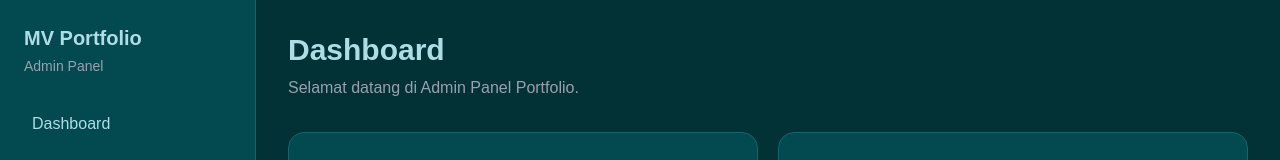
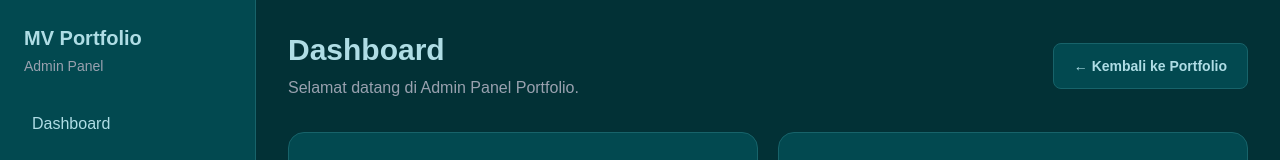
Before and after one commit to mvidicvirdiansyah-web/nextjs-v2, a Next.js app: page /admin/dashboard in a window 1280 px wide. Shown: the top 160 px of the page. Built offline with nearby package versions, Linux system fonts and the light colour scheme; no server answers; the database is empty.

Commit message:
Add back to portfolio button

```diff
--- a/src/app/(admin)/admin/dashboard/page.tsx
+++ b/src/app/(admin)/admin/dashboard/page.tsx
@@ -1,6 +1,8 @@
 "use client";
 
 import { useEffect, useState } from "react";
+import Link from "next/link";
+
 import { createClient } from "@/lib/client";
 
 type Project = {
@@ -24,11 +26,7 @@ export default function DashboardPage() {
         .order("id", { ascending: true });
 
       if (error) {
-        console.error(
-          "Gagal mengambil data proyek:",
-          error
-        );
-
+        console.error("Gagal mengambil data proyek:", error);
         setLoading(false);
         return;
       }
@@ -42,8 +40,9 @@ export default function DashboardPage() {
 
   return (
     <div className="p-6 md:p-8">
-      {/* Header */}
-      <div className="mb-8">
+      {/* HEADER */}
+      <div className="mb-8 flex flex-col gap-5 md:flex-row md:items-center md:justify-between">
+        <div>
           <h1 className="text-3xl font-bold">
             Dashboard
           </h1>
@@ -53,7 +52,16 @@ export default function DashboardPage() {
           </p>
         </div>
 
-      {/* Statistics */}
+        {/* KEMBALI KE PORTFOLIO */}
+        <Link
+          href="/"
+          className="inline-flex w-fit items-center rounded-lg border border-[#17636a] bg-[#024950] px-5 py-3 text-sm font-semibold text-[#AFDDE5] transition hover:border-cyan-400 hover:bg-[#17636a] hover:text-white"
+        >
+          ← Kembali ke Portfolio
+        </Link>
+      </div>
+
+      {/* STATISTICS */}
       <div className="grid gap-5 sm:grid-cols-2">
         <div className="rounded-2xl border border-[#17636a] bg-[#024950] p-6">
           <p className="text-sm text-gray-400">
@@ -76,7 +84,7 @@ export default function DashboardPage() {
         </div>
       </div>
 
-      {/* Recent Projects */}
+      {/* RECENT PROJECTS */}
       <div className="mt-8 rounded-2xl border border-[#17636a] bg-[#024950] p-6">
         <div className="mb-5 flex items-center justify-between">
           <div>
@@ -89,12 +97,12 @@ export default function DashboardPage() {
             </p>
           </div>
 
-          <a
+          <Link
             href="/admin/proyek"
             className="rounded-lg bg-cyan-500 px-4 py-2 text-sm font-semibold text-[#023136] transition hover:bg-cyan-400"
           >
             Kelola Proyek
-          </a>
+          </Link>
         </div>
 
         {loading ? (
```
Lines whose indentation alone changed are shown as unchanged.
